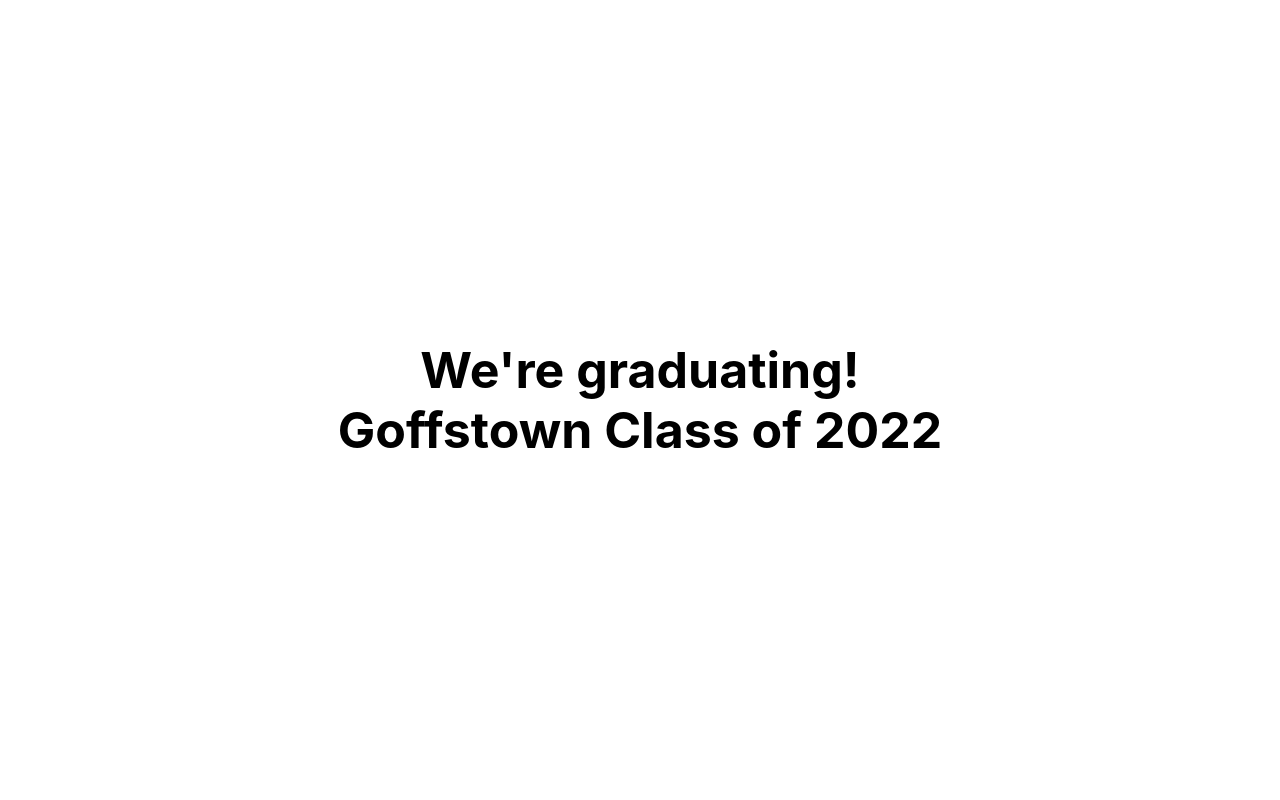
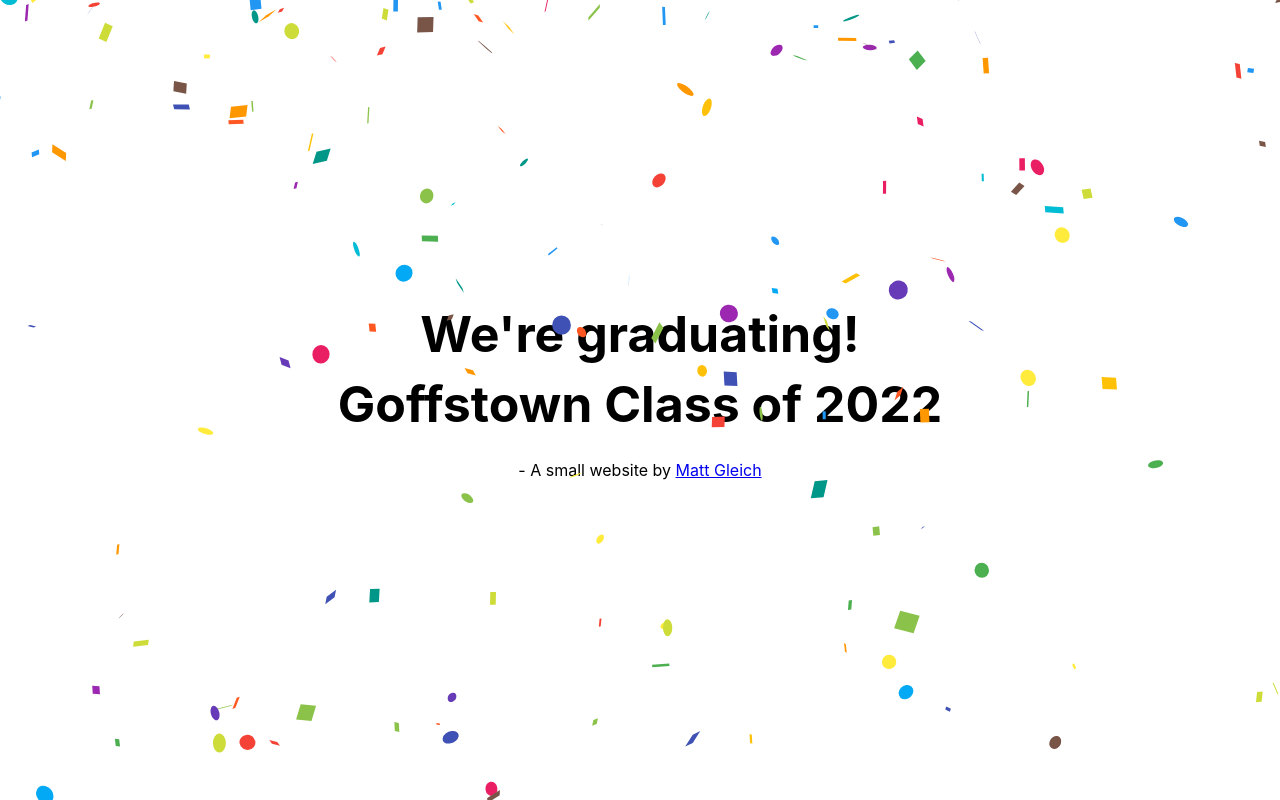
Before and after one commit to gleich/grad, a Next.js app: page / in a window 1280 px wide. Built offline with nearby package versions, Linux system fonts and the light colour scheme.

Commit message:
feat: confetti
Signed-off-by: Matt Gleich <git@mattglei.ch>

```diff
--- a/package.json
+++ b/package.json
@@ -11,7 +11,9 @@
   "dependencies": {
     "next": "12.1.6",
     "react": "18.1.0",
-    "react-dom": "18.1.0"
+    "react-confetti": "^6.1.0",
+    "react-dom": "18.1.0",
+    "react-use": "^17.4.0"
   },
   "devDependencies": {
     "@types/node": "17.0.41",
--- a/pages/index.tsx
+++ b/pages/index.tsx
@@ -2,12 +2,21 @@ import type { NextPage } from 'next';
 import Head from 'next/head';
 import Image from 'next/image';
 import styles from '../styles/Home.module.css';
+import { useWindowSize } from 'react-use';
+import Confetti from 'react-confetti';
 
 const Home: NextPage = () => {
+  const { width, height } = useWindowSize();
   return (
-    <div className={styles.body}>
-      <h1>We&apos;re graduating!</h1>
-      <h1>Goffstown Class of 2022</h1>
+    <div>
+      <Confetti width={width} height={height} />
+      <div className={styles.body}>
+        <h1>We&apos;re graduating!</h1>
+        <h1>Goffstown Class of 2022</h1>
+        <p>
+          - A small website by <a href="https://mattglei.ch">Matt Gleich</a>
+        </p>
+      </div>
     </div>
   );
 };
--- a/styles/Home.module.css
+++ b/styles/Home.module.css
@@ -5,4 +5,9 @@
   align-items: center;
   justify-content: center;
   flex-direction: column;
+  gap: 10px;
 }
+
+.body > h1 {
+  text-align: center;
+}
--- a/styles/globals.css
+++ b/styles/globals.css
@@ -4,11 +4,6 @@ body {
   margin: 0;
   font-family: -apple-system, BlinkMacSystemFont, Segoe UI, Roboto, Oxygen,
     Ubuntu, Cantarell, Fira Sans, Droid Sans, Helvetica Neue, sans-serif;
-}
-
-a {
-  color: inherit;
-  text-decoration: none;
 }
 
 h1 {
```
Also changed, not shown: 1 other file (tests, documents, lock files or other folders).
